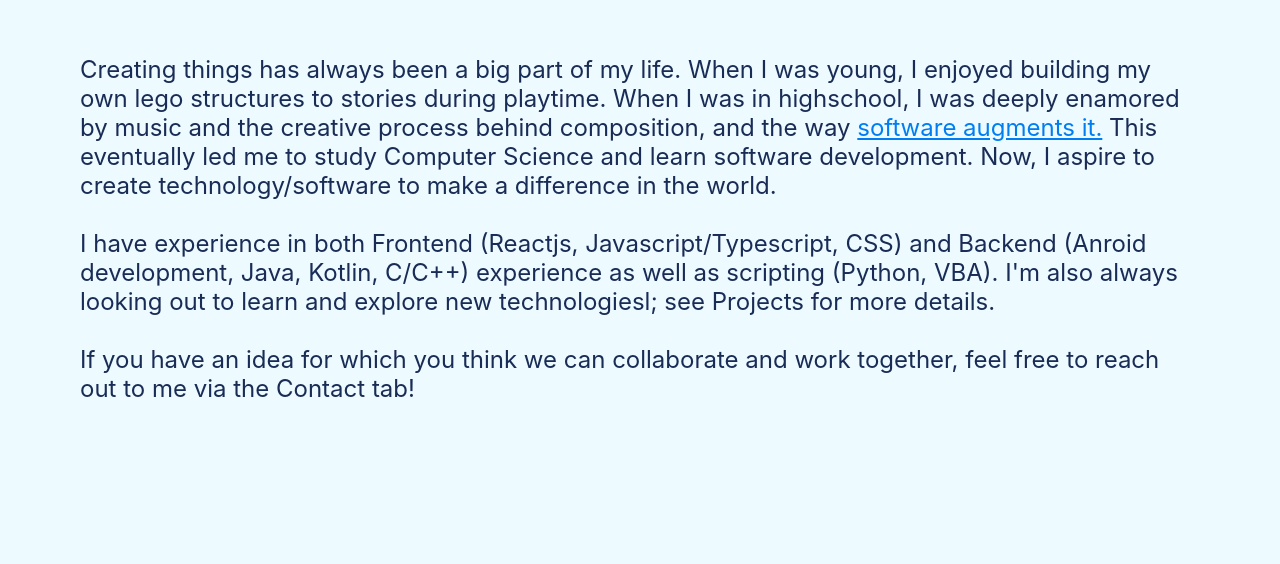
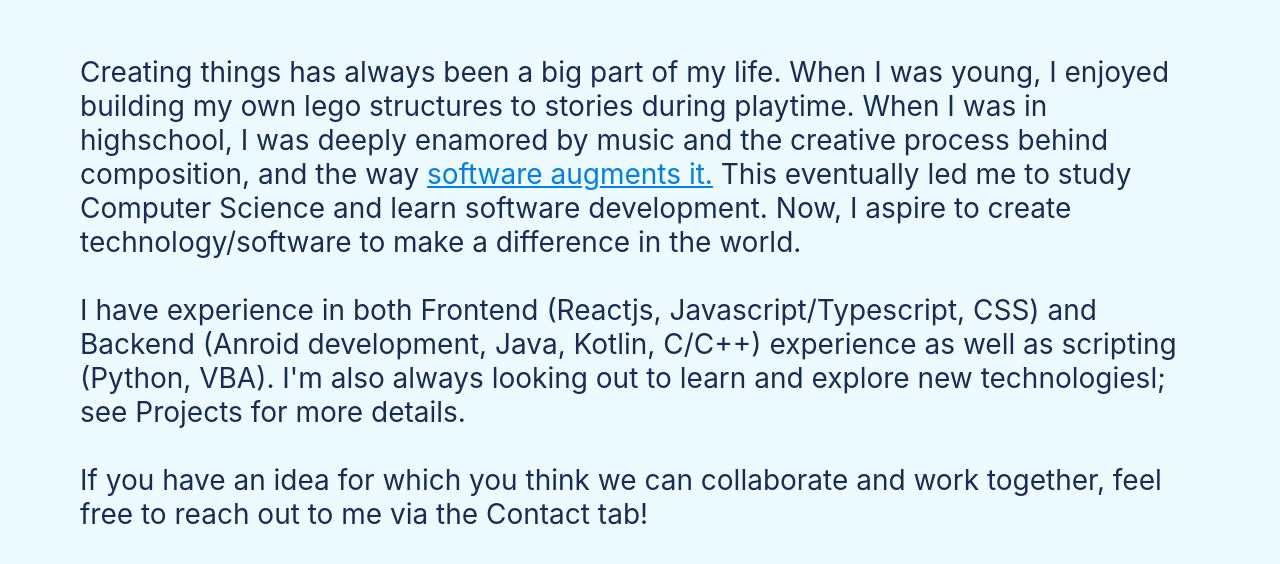
Before and after one commit to kk-min/kk-min.github.io, a React (Create React App) app: page / in a window 1280 px wide. Shown: the part 1200-1764 px from the top of the page. Before the commit the page ends 1712 px from the top, so only its background shows below. Built offline with nearby package versions, Linux system fonts and the light colour scheme.

Commit message:
Adjust about-me-content font-size

```diff
--- a/src/css/TabContent.css
+++ b/src/css/TabContent.css
@@ -108,10 +108,11 @@
 .about-me-content {
     color: var(--body-text-color);
     margin: 10vh;
-	font-size: 1.5rem;
+    font-size: 3.5vh;
     justify-content: center;
     align-items: center;
     margin-top: 100vh;
+    margin-bottom: 30vh;
 }
 
 @keyframes content-pop {
```
Lines whose indentation alone changed are shown as unchanged.
